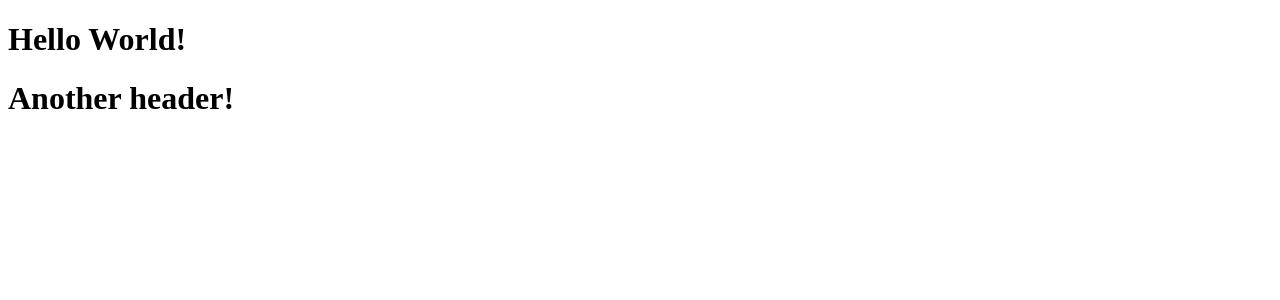
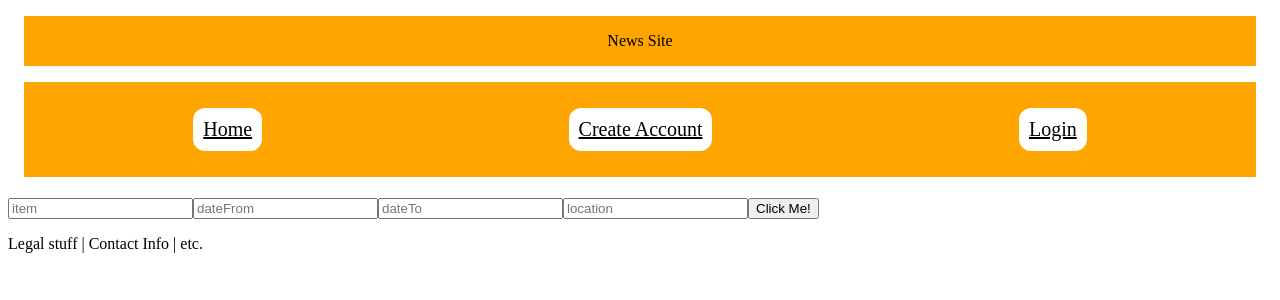
Before and after one commit to darshanbala/rent-a-thing, a React (Create React App) app in the folder FrontEnd/web-app/: page / in a window 1280 px wide. Shown: the top 300 px of the page. Built offline with nearby package versions, Linux system fonts and the light colour scheme.

Commit message:
Navigation and pages started

```diff
--- a/FrontEnd/web-app/package.json
+++ b/FrontEnd/web-app/package.json
@@ -8,6 +8,8 @@
     "@testing-library/user-event": "^12.1.10",
     "react": "^17.0.2",
     "react-dom": "^17.0.2",
+    "react-router": "^5.2.0",
+    "react-router-dom": "^5.2.0",
     "react-scripts": "4.0.3",
     "web-vitals": "^1.0.1"
   },
--- a/FrontEnd/web-app/src/App.js
+++ b/FrontEnd/web-app/src/App.js
@@ -1,14 +1,44 @@
 import React, { Component } from 'react';
 import './index.css';
+import {
+    BrowserRouter as Router,
+    Switch,
+    Route,
+    NavLink
+} from 'react-router-dom';
+import Home from './Home';
+import CreateAccount from './CreateAccount';
+import Login from './Login';
+
 
 class App extends Component {
 
     render() {
         return (
-            <>
-                <h1>Hello World!</h1>
-                <h1>Another header!</h1>
-            </>
+            <Router>
+                <div className="header">
+                    News Site
+                </div>
+                <nav className="navBar">
+                    <NavLink className="navButton" to="/">Home</NavLink>
+                    <NavLink className="navButton" to="/CreateAccount">Create Account</NavLink>
+                    <NavLink className="navButton" to="/Login">Login</NavLink>
+                </nav>
+                <Switch>
+                    <Route path="/">
+                        <Home></Home>
+                    </Route>
+                    <Route path="/CreateAccount">
+                        <CreateAccount></CreateAccount>
+                    </Route>
+                    <Route path="/Login">
+                        <Login></Login>
+                    </Route>
+                </Switch>
+                <div className="footer">
+                    <p>Legal stuff | Contact Info | etc.</p>
+                </div>
+            </Router>
         );
     }
 }
--- /dev/null
+++ b/FrontEnd/web-app/src/CreateAccount.js
@@ -0,0 +1,37 @@
+import React, { Component } from 'react';
+import { Redirect } from 'react-router-dom';
+import './index.css';
+
+class CreateAccount extends Component {
+
+    state = { }
+
+    constructor(props) {
+        super(props);
+        console.log("");
+    }
+
+    componentDidMount() {
+        console.log("");
+    }
+
+    componentDidUpdate() {
+        console.log("");
+    }
+
+    componentWillUnmount() {
+        console.log("");
+    }
+
+    changesState() {
+
+    }
+
+    render() {
+        return(
+            <h1>CreateAccount</h1>
+        );
+    }
+}
+
+export default CreateAccount;
--- /dev/null
+++ b/FrontEnd/web-app/src/Home.js
@@ -0,0 +1,82 @@
+import React, { Component } from 'react';
+import { Redirect } from 'react-router-dom';
+import './index.css';
+import SearchBar from './SearchBar';
+import Things from './Things';
+
+class Home extends Component {
+
+    state = {
+        submissionConfirmed: false,
+        searchCriteria: {}
+    }
+
+    constructor(props) {
+        super(props);
+        console.log("");
+    }
+
+    componentDidMount() {
+        console.log("");
+    }
+
+    componentDidUpdate() {
+        console.log("");
+    }
+
+    componentWillUnmount() {
+        console.log("");
+    }
+
+    changesState() {
+
+    }
+
+    handleChange = (event) => {
+        const { name, value } = event.target
+        this.setState({
+            [name]: value,
+        })
+    }
+    /*
+    formSubmission(event) {
+        event.preventDefault();
+        console.log(this.state);
+        this.setState({ submissionConfirmed: true });
+        //this
+        //const response = await fetch(.../thing);
+        //const data = await response.jsonStringify();
+        //if(data === 200){
+        //    redirect to things
+        //} else {
+        //    redirect to error page
+        //}
+    }
+*/
+    submitSearch(arg) {
+        console.log(arg);
+        this.setState({ submissionConfirmed: true, searchCriteria: arg });
+
+
+    }
+
+    render() {
+        const { submissionConfirmed, searchCriteria } = this.state;
+
+        if (submissionConfirmed) {
+            return (
+                <>
+                    <SearchBar submitSearch={(arg) => this.submitSearch(arg)} />
+                    <Things searchCriteria={searchCriteria} />
+                </>
+            );
+        }
+        else {
+            return (
+                <SearchBar submitSearch={(arg) => this.submitSearch(arg)} />
+            );
+        }
+    }
+}
+
+export default Home;
--- /dev/null
+++ b/FrontEnd/web-app/src/Login.js
@@ -0,0 +1,37 @@
+import React, { Component } from 'react';
+import { Redirect } from 'react-router-dom';
+import './index.css';
+
+class Login extends Component {
+
+    state = { }
+
+    constructor(props) {
+        super(props);
+        console.log("");
+    }
+
+    componentDidMount() {
+        console.log("");
+    }
+
+    componentDidUpdate() {
+        console.log("");
+    }
+
+    componentWillUnmount() {
+        console.log("");
+    }
+
+    changesState() {
+
+    }
+
+    render() {
+        return(
+            <h1>Login</h1>
+        );
+    }
+}
+
+export default Login;
--- /dev/null
+++ b/FrontEnd/web-app/src/SearchBar.js
@@ -0,0 +1,64 @@
+import React, { Component } from 'react';
+import { Redirect } from 'react-router-dom';
+import './index.css';
+
+class SearchBar extends Component {
+
+    state = {
+        item: '',
+        dateFrom: '',
+        dateTo: '',
+        location: ''
+    }
+
+    constructor(props) {
+        super(props);
+        console.log("");
+    }
+
+    componentDidMount() {
+        console.log("");
+    }
+
+    componentDidUpdate() {
+        console.log("");
+    }
+
+    componentWillUnmount() {
+        console.log("");
+    }
+
+    changesState() {
+
+    }
+
+    handleChange = (event) => {
+        const { name, value } = event.target
+        this.setState({
+            [name]: value,
+        })
+    }
+
+    formSubmission(event) {
+        event.preventDefault();
+        this.props.submitSearch(this.state);
+    }
+
+    render() {
+        const { item, dateFrom, dateTo, location } = this.state;
+        return (
+            <main>
+                <h1></h1>
+                <form type="submit">
+                    <span><input type="text" name="item" id="item" value={item} onChange={(e) => this.handleChange(e)} placeholder='item' /></span>
+                    <span><input type="text" name="dateFrom" id="dateFrom" value={dateFrom} onChange={(e) => this.handleChange(e)} placeholder='dateFrom' /></span>
+                    <span><input type="text" name="dateTo" id="dateTo" value={dateTo} onChange={(e) => this.handleChange(e)} placeholder='dateTo' /></span>
+                    <span><input type="text" name="location" id="location" value={location} onChange={(e) => this.handleChange(e)} placeholder='location' /></span>
+                    <span><button onClick={(e) => this.formSubmission(e)} >Click Me!</button></span>
+                </form>
+            </main>
+        );
+    }
+}
+
+export default SearchBar;
--- /dev/null
+++ b/FrontEnd/web-app/src/Things.js
@@ -0,0 +1,13 @@
+import React, { Component } from 'react';
+import { Redirect } from 'react-router-dom';
+import './index.css';
+
+class Things extends Component {
+    render() {
+        return (
+            <h1>{JSON.stringify(this.props.searchCriteria)}</h1>
+        );
+    }
+}
+
+export default Things;
--- a/FrontEnd/web-app/src/index.css
+++ b/FrontEnd/web-app/src/index.css
@@ -0,0 +1,30 @@
+.header{
+    padding: 1em;
+    margin: 1em;
+    background: orange;
+    color: black;
+    text-align: center;
+}
+
+.navBar{
+    padding: 1em;
+    margin: 1em;
+    display: flex;
+    justify-content: space-around;
+    background: orange;
+    color: black;
+}
+
+.navButton{
+    background-color: white;
+    color: black;
+    font-size: 20px;
+    padding: 0.5em;
+    margin: 0.5em;
+    border-radius: 12px;
+    transition-duration: 0.4s;
+}
+
+.navButton:hover{
+    background-color: grey;
+}
```
Also changed, not shown: 2 other files (tests, documents, lock files or other folders).
